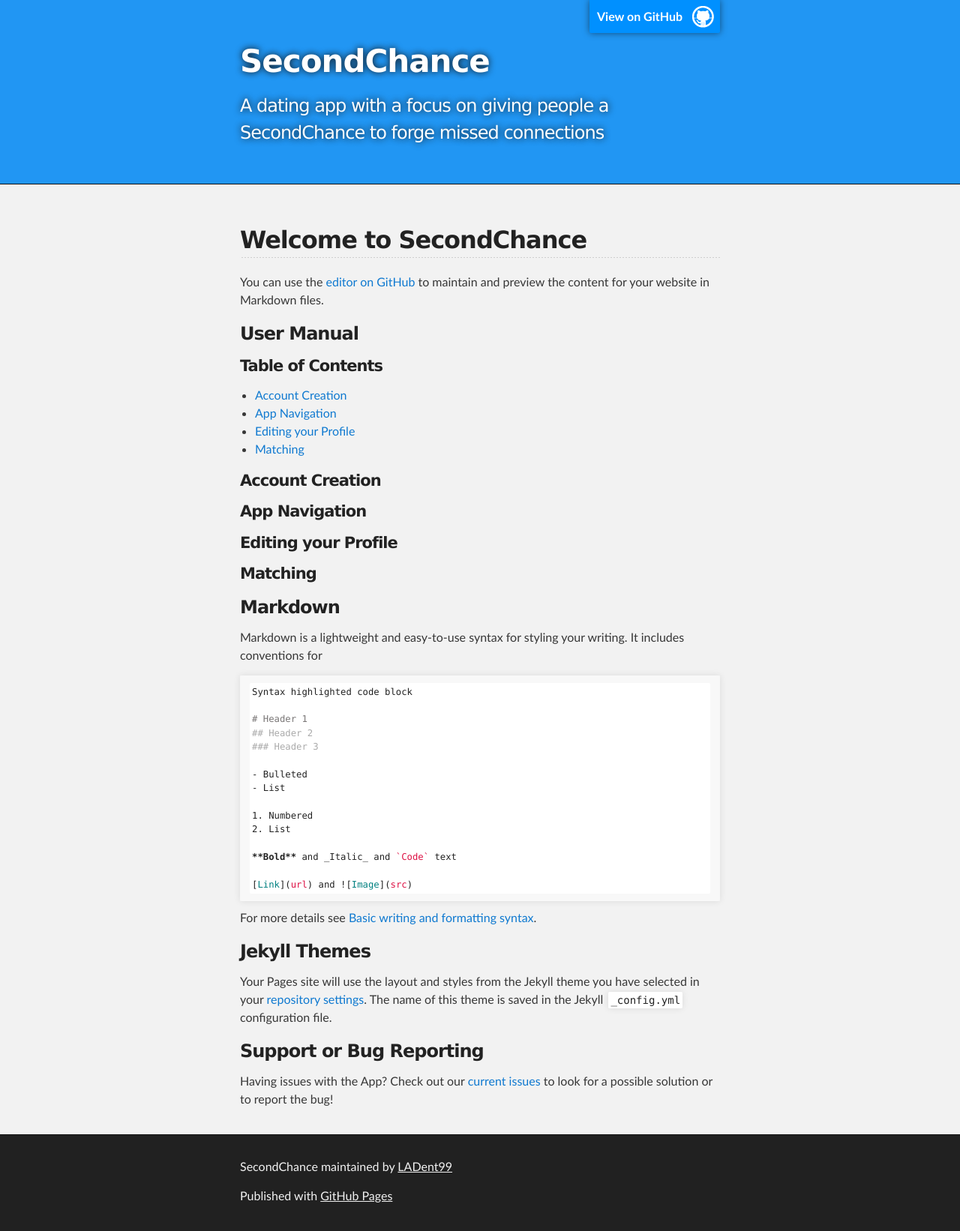
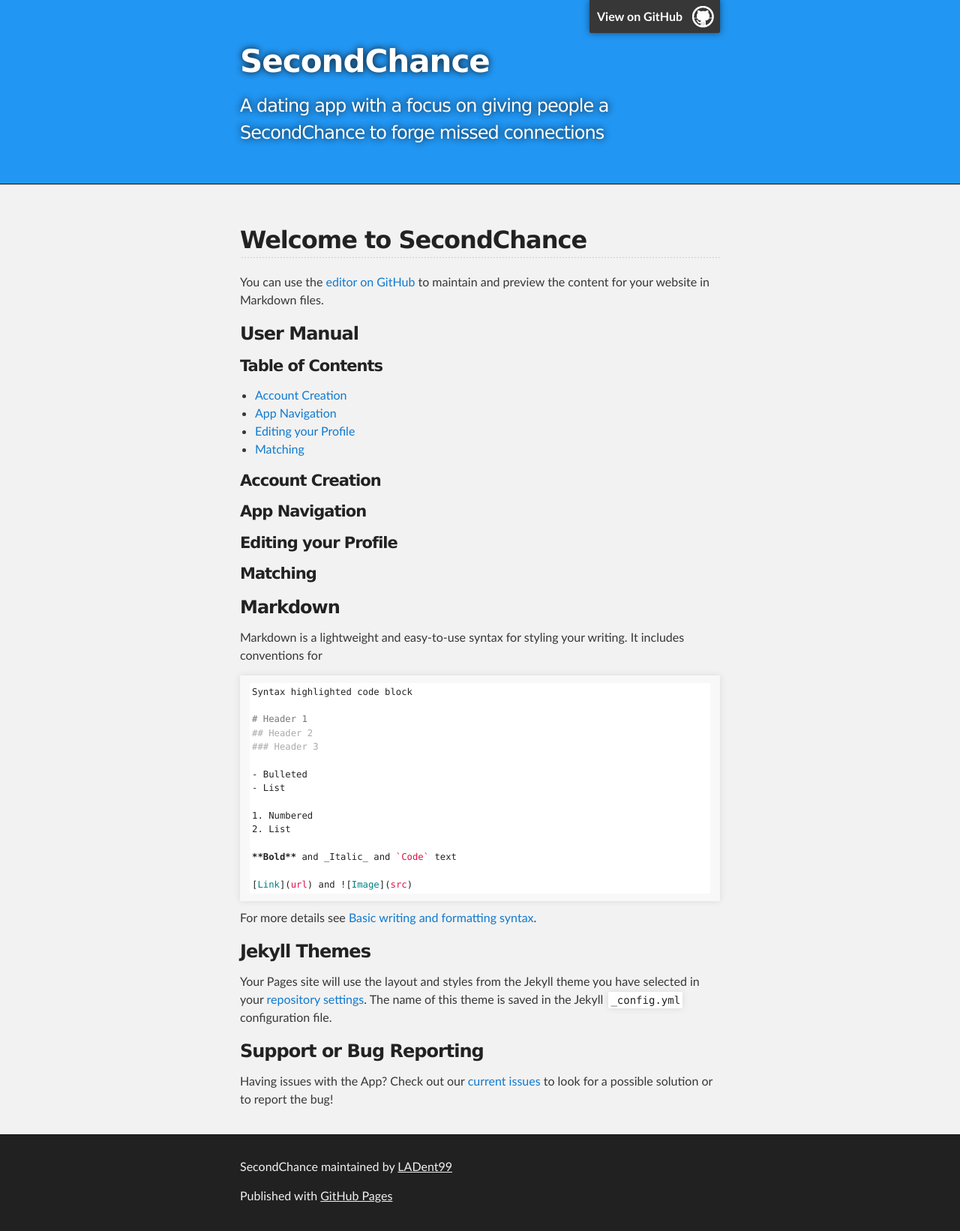
Before and after one commit to LADent99/second_chance_page, a Jekyll site: the page built from docs/index.md, in a window 1280 px wide. Shown: the whole page at 75% size. Built offline with Jekyll 4.4.1, drawn with Linux system fonts in a browser that asks for light colours; our own code applies the rules of GitHub Pages for plain Markdown files.

Commit message:
Update jekyll-theme-slate.scss

```diff
--- a/docs/_sass/jekyll-theme-slate.scss
+++ b/docs/_sass/jekyll-theme-slate.scss
@@ -290,7 +290,7 @@ Full-Width Styles
   z-index: 10;
   padding: 10px 50px 10px 10px;
   color: #fff;
-  background: url('../images/blacktocat.png') #0090ff no-repeat 95% 50%;
+  background: url('../images/blacktocat.png') #373737 no-repeat 95% 50%;
   font-weight: 700;
   box-shadow: 0 0 10px rgba(0,0,0,.5);
   border-bottom-left-radius: 2px;
```
